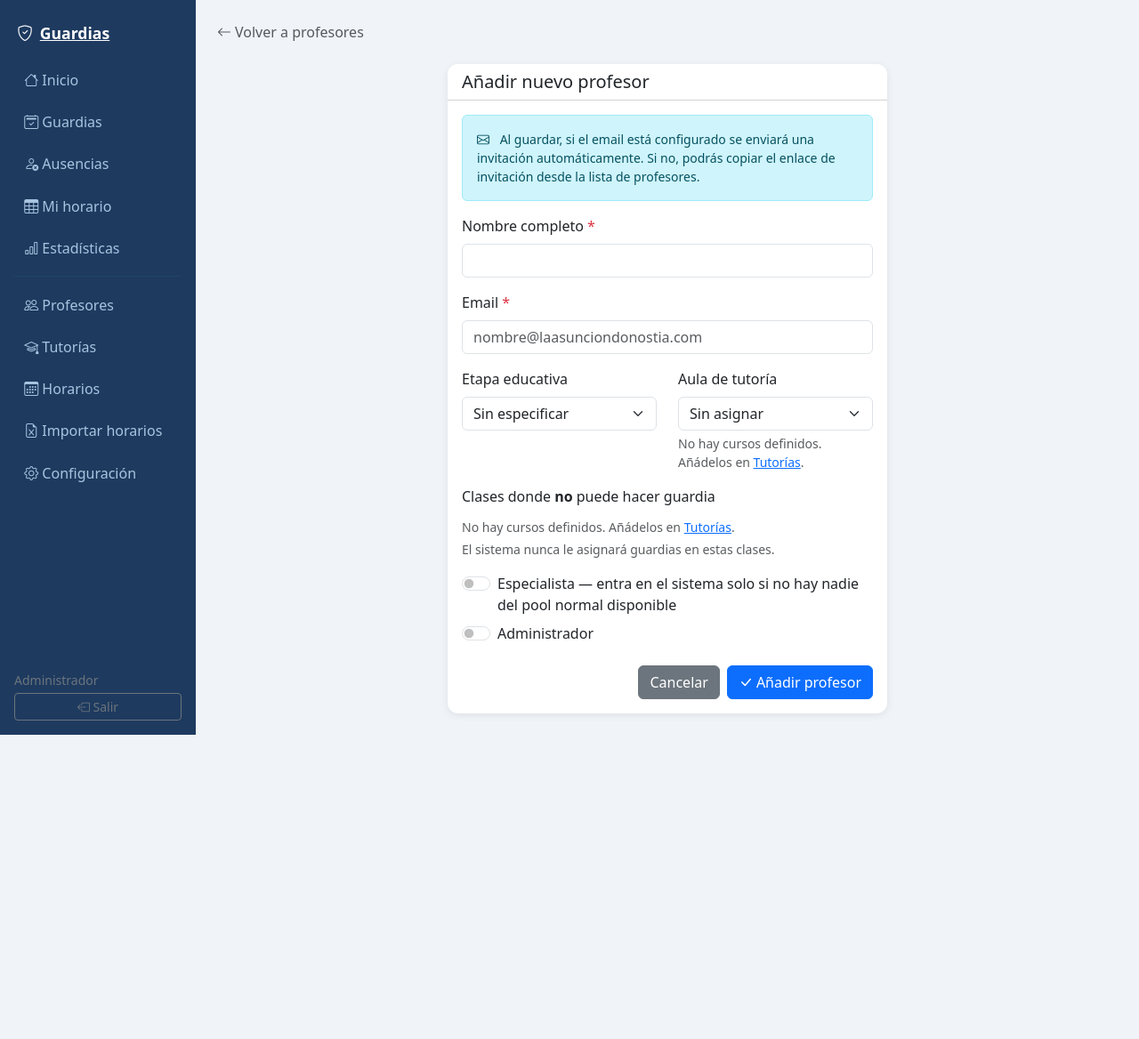
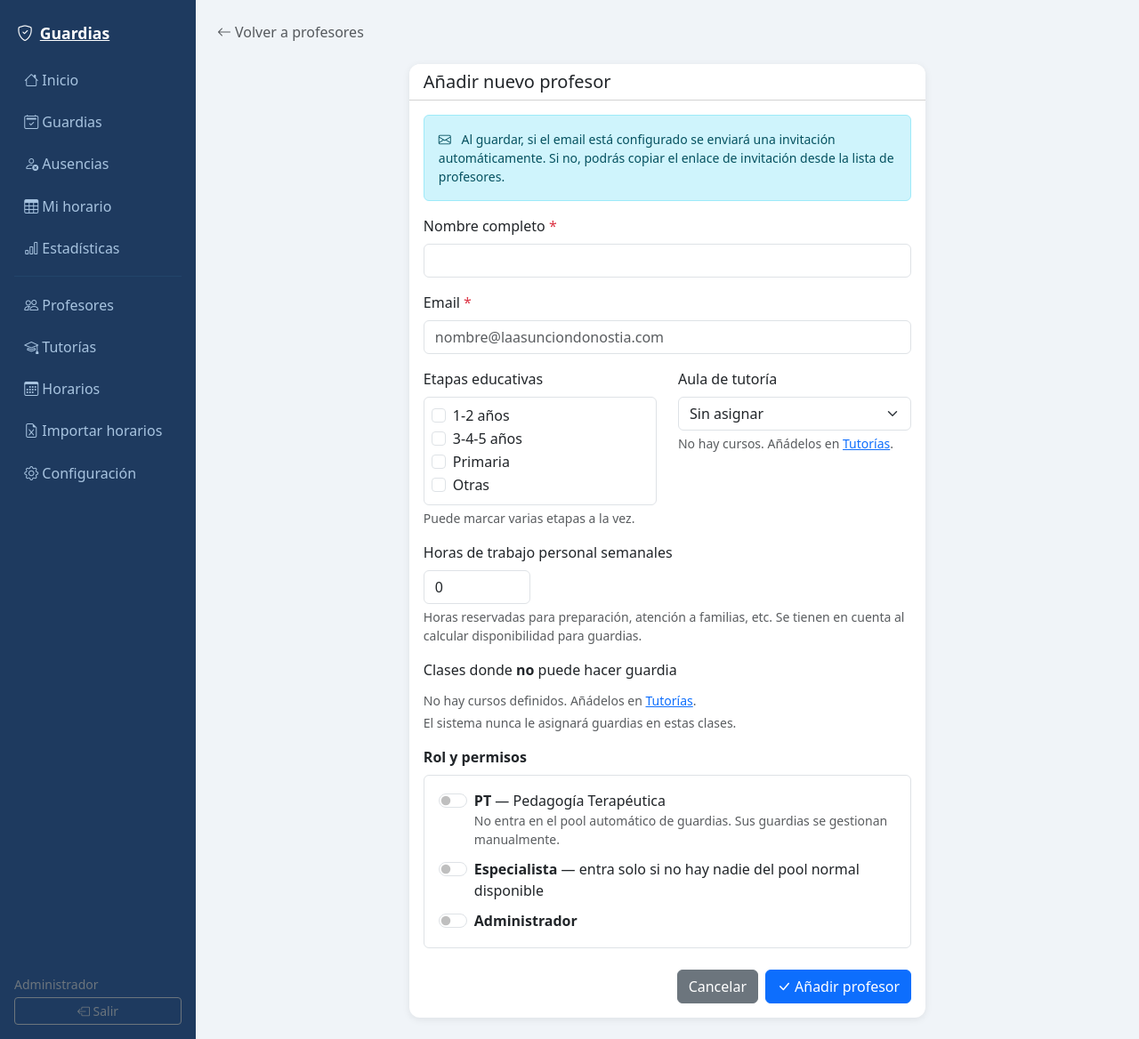
Before and after one commit to gajajaja010/guardias-colegio, a Flask app: page /profesores/nuevo in a window 1280 px wide. Shown: the whole page at 89% size. Before the commit the page ends 826 px from the top, so only its background shows below. Run offline with Flask 3, Linux system fonts and the light colour scheme; a user stored in the database is signed in.

Commit message:
Corregir persistencia de datos y mejorar gestión de profesores
- Fix DATABASE_URL: convierte postgres:// a postgresql:// (Render)
- Añade psycopg2-binary a requirements.txt para soporte PostgreSQL
- Añade migraciones para nuevas columnas (es_pt, horas_trabajo_personal, regla_horario)
- Profesores PT: nuevo flag es_pt, excluidos del pool automático de guardias
- Etapas múltiples: cambia desplegable por casillas para poder marcar Primaria+Infantil
- Horas de trabajo personal: nuevo campo por profesor para calcular disponibilidad
- Corrige bug en pestaña Reglas (selectattr 'none' → rejectattr en Jinja2)

https://claude.ai/code/session_01UVtDMd4Qmo79EsWDjFn9Rj

```diff
--- a/app.py
+++ b/app.py
@@ -11,7 +11,10 @@ import openpyxl
 
 app = Flask(__name__)
 app.config['SECRET_KEY'] = os.environ.get('SECRET_KEY', 'guardias-colegio-secret-2024')
-app.config['SQLALCHEMY_DATABASE_URI'] = os.environ.get('DATABASE_URL', 'sqlite:///guardias.db')
+_db_url = os.environ.get('DATABASE_URL', 'sqlite:///guardias.db')
+if _db_url.startswith('postgres://'):
+    _db_url = _db_url.replace('postgres://', 'postgresql://', 1)
+app.config['SQLALCHEMY_DATABASE_URI'] = _db_url
 app.config['SQLALCHEMY_TRACK_MODIFICATIONS'] = False
 
 # Email config (se configura en settings)
@@ -37,6 +40,18 @@ login_manager.login_message = 'Debes iniciar sesión para acceder.'
 serializer = URLSafeTimedSerializer(app.config['SECRET_KEY'])
 
 DIAS_SEMANA = ['Lunes', 'Martes', 'Miércoles', 'Jueves', 'Viernes']
+
+def parse_etapas(val):
+    """Convierte el campo etapa (JSON list o string legacy) a lista."""
+    if not val:
+        return []
+    val = str(val).strip()
+    if val.startswith('['):
+        try:
+            return json.loads(val)
+        except Exception:
+            return []
+    return [val] if val else []
 FRANJAS = ['9:00-10:00', '10:00-11:00', 'Patio', '11:30-12:30', '14:30-15:30', '15:30-16:30']
 
 # ───────────────────────────── MODELOS ─────────────────────────────
@@ -48,16 +63,18 @@ class Profesor(UserMixin, db.Model):
     nombre = db.Column(db.String(100), nullable=False)
     email = db.Column(db.String(120), unique=True, nullable=False)
     password_hash = db.Column(db.String(200))
-    etapa = db.Column(db.String(50))
+    etapa = db.Column(db.Text, default='[]')  # JSON list: ["Primaria", "3-4-5 años"]
     aula_tutoria = db.Column(db.String(50))
     aulas_bloqueadas = db.Column(db.Text, default='[]')  # JSON: ["2ºA", "3ºB"]
     es_admin = db.Column(db.Boolean, default=False)
     es_especialista = db.Column(db.Boolean, default=False)
+    es_pt = db.Column(db.Boolean, default=False)
     activo = db.Column(db.Boolean, default=True)
     de_baja = db.Column(db.Boolean, default=False)
     fecha_baja = db.Column(db.Date)
     fecha_vuelta = db.Column(db.Date)
     horas_max_semanales = db.Column(db.Integer, default=25)
+    horas_trabajo_personal = db.Column(db.Integer, default=0)
     creado = db.Column(db.DateTime, default=datetime.utcnow)
 
     horario = db.relationship('HorarioProfesor', backref='profesor', lazy=True, cascade='all, delete-orphan')
@@ -314,11 +331,11 @@ def buscar_profesor_para_guardia(dia, franja, excluir_id, aula=None, etapa_ausen
                 return False
         return True
 
-    candidatos = Profesor.query.filter_by(activo=True, de_baja=False, es_especialista=False).all()
+    candidatos = Profesor.query.filter_by(activo=True, de_baja=False, es_especialista=False, es_pt=False).all()
     candidatos = [p for p in candidatos if puede_cubrir(p)]
 
     if not candidatos:
-        candidatos = Profesor.query.filter_by(activo=True, de_baja=False, es_especialista=True).all()
+        candidatos = Profesor.query.filter_by(activo=True, de_baja=False, es_especialista=True, es_pt=False).all()
         candidatos = [p for p in candidatos if puede_cubrir(p)]
 
     if not candidatos:
@@ -475,11 +492,13 @@ def nuevo_profesor():
         p = Profesor(
             nombre=request.form.get('nombre', '').strip(),
             email=email,
-            etapa=request.form.get('etapa', '').strip() or None,
+            etapa=json.dumps(request.form.getlist('etapas')),
             aula_tutoria=request.form.get('aula_tutoria', '').strip() or None,
             aulas_bloqueadas=aulas_bloqueadas,
             es_admin=bool(request.form.get('es_admin')),
             es_especialista=bool(request.form.get('es_especialista')),
+            es_pt=bool(request.form.get('es_pt')),
+            horas_trabajo_personal=int(request.form.get('horas_trabajo_personal', 0) or 0),
         )
         db.session.add(p)
         db.session.commit()
@@ -564,12 +583,14 @@ def editar_profesor(id):
         return redirect(url_for('profesores'))
     if request.method == 'POST':
         p.nombre = request.form.get('nombre', '').strip()
-        p.etapa = request.form.get('etapa', '').strip() or None
+        p.etapa = json.dumps(request.form.getlist('etapas'))
         p.aula_tutoria = request.form.get('aula_tutoria', '').strip() or None
         p.aulas_bloqueadas = json.dumps(request.form.getlist('aulas_bloqueadas'))
+        p.horas_trabajo_personal = int(request.form.get('horas_trabajo_personal', 0) or 0)
         if current_user.es_admin:
             p.es_admin = bool(request.form.get('es_admin'))
             p.es_especialista = bool(request.form.get('es_especialista'))
+            p.es_pt = bool(request.form.get('es_pt'))
         nueva_pass = request.form.get('password', '').strip()
         if nueva_pass:
             p.password_hash = hash_password(nueva_pass)
@@ -1304,7 +1325,7 @@ def generar_horario_automatico():
     for pa in ProfesorAsignatura.query.all():
         prof_por_asig[pa.asignatura_id].append(pa.profesor_id)
 
-    prof_etapa = {p.id: p.etapa for p in profesores_activos}
+    prof_etapas = {p.id: parse_etapas(p.etapa) for p in profesores_activos}
     prof_tutoria = {p.aula_tutoria: p.id for p in profesores_activos if p.aula_tutoria}
     curso_nombre = {c.id: c.nombre for c in cursos_map.values()}
 
@@ -1312,7 +1333,10 @@ def generar_horario_automatico():
         asig = asig_map.get(asig_id)
         if not asig or not asig.etapa:
             return True
-        return prof_etapa.get(prof_id) == asig.etapa
+        etapas_prof = prof_etapas.get(prof_id, [])
+        if not etapas_prof:
+            return True
+        return asig.etapa in etapas_prof
 
     franjas_clase = [f for f in FRANJAS if f != 'Patio']
     primera_franja = franjas_clase[0] if franjas_clase else None
@@ -1940,6 +1964,11 @@ def init_db():
         'ALTER TABLE curso ADD COLUMN aula_cerrada BOOLEAN DEFAULT 0',
         'ALTER TABLE asignatura ADD COLUMN etapa VARCHAR(50)',
         'ALTER TABLE configuracion_email ADD COLUMN anthropic_api_key VARCHAR(200)',
+        'ALTER TABLE profesor ADD COLUMN es_pt BOOLEAN DEFAULT FALSE',
+        'ALTER TABLE profesor ADD COLUMN horas_trabajo_personal INTEGER DEFAULT 0',
+        'ALTER TABLE regla_horario ADD COLUMN dureza VARCHAR(10) DEFAULT \'dura\'',
+        'ALTER TABLE regla_horario ADD COLUMN profesor_id INTEGER REFERENCES profesor(id)',
+        'ALTER TABLE regla_horario ADD COLUMN curso_id_regla INTEGER REFERENCES curso(id)',
     ]
     for sql in migrations:
         try:
--- a/requirements.txt
+++ b/requirements.txt
@@ -8,3 +8,4 @@ openpyxl==3.1.5
 SQLAlchemy==2.0.49
 Werkzeug==3.1.5
 anthropic
+psycopg2-binary
--- a/templates/form_profesor.html
+++ b/templates/form_profesor.html
@@ -7,7 +7,7 @@
   </a>
 </div>
 <div class="row justify-content-center">
-  <div class="col-md-6">
+  <div class="col-md-7">
     <div class="card">
       <div class="card-header bg-white">
         <h5 class="mb-0">{{ 'Editar profesor' if profesor else 'Añadir nuevo profesor' }}</h5>
@@ -33,16 +33,24 @@
               placeholder="nombre@laasunciondonostia.com"
               {{ 'readonly' if profesor else 'required' }}>
           </div>
+
           <div class="row">
             <div class="col-md-6 mb-3">
-              <label class="form-label">Etapa educativa</label>
-              <select name="etapa" class="form-select">
-                <option value="">Sin especificar</option>
-                {% set etapas = ['1-2 años', '3-4-5 años', 'Primaria', 'Otras'] %}
-                {% for e in etapas %}
-                <option value="{{ e }}" {{ 'selected' if profesor and profesor.etapa == e }}>{{ e }}</option>
+              <label class="form-label">Etapas educativas</label>
+              {% set etapas_lista = ['1-2 años', '3-4-5 años', 'Primaria', 'Otras'] %}
+              {% set etapas_prof = profesor.etapa | from_json if profesor else [] %}
+              <div class="border rounded p-2">
+                {% for e in etapas_lista %}
+                <div class="form-check">
+                  <input class="form-check-input" type="checkbox"
+                    name="etapas" value="{{ e }}"
+                    id="etapa_{{ loop.index }}"
+                    {{ 'checked' if e in etapas_prof }}>
+                  <label class="form-check-label" for="etapa_{{ loop.index }}">{{ e }}</label>
+                </div>
                 {% endfor %}
-              </select>
+              </div>
+              <div class="form-text">Puede marcar varias etapas a la vez.</div>
             </div>
             <div class="col-md-6 mb-3">
               <label class="form-label">Aula de tutoría</label>
@@ -56,9 +64,17 @@
                 {% endfor %}
               </select>
               {% if not cursos %}
-              <div class="form-text text-muted">No hay cursos definidos. Añádelos en <a href="{{ url_for('tutorias') }}">Tutorías</a>.</div>
+              <div class="form-text text-muted">No hay cursos. Añádelos en <a href="{{ url_for('tutorias') }}">Tutorías</a>.</div>
               {% endif %}
             </div>
+          </div>
+
+          <div class="mb-3">
+            <label class="form-label">Horas de trabajo personal semanales</label>
+            <input type="number" name="horas_trabajo_personal" class="form-control"
+              min="0" max="40" value="{{ profesor.horas_trabajo_personal if profesor else 0 }}"
+              style="width:120px">
+            <div class="form-text">Horas reservadas para preparación, atención a familias, etc. Se tienen en cuenta al calcular disponibilidad para guardias.</div>
           </div>
 
           <div class="mb-3">
@@ -91,17 +107,30 @@
 
           {% if current_user.es_admin %}
           <div class="mb-3">
-            <div class="form-check form-switch mb-2">
+            <label class="form-label fw-semibold">Rol y permisos</label>
+            <div class="border rounded p-3 d-flex flex-column gap-2">
+              <div class="form-check form-switch">
+                <input class="form-check-input" type="checkbox" name="es_pt" id="esPT"
+                  {{ 'checked' if profesor and profesor.es_pt }}>
+                <label class="form-check-label" for="esPT">
+                  <strong>PT</strong> — Pedagogía Terapéutica
+                  <small class="text-muted d-block">No entra en el pool automático de guardias. Sus guardias se gestionan manualmente.</small>
+                </label>
+              </div>
+              <div class="form-check form-switch">
                 <input class="form-check-input" type="checkbox" name="es_especialista" id="especialista"
                   {{ 'checked' if profesor and profesor.es_especialista }}>
                 <label class="form-check-label" for="especialista">
-                Especialista — entra en el sistema solo si no hay nadie del pool normal disponible
+                  <strong>Especialista</strong> — entra solo si no hay nadie del pool normal disponible
                 </label>
               </div>
               <div class="form-check form-switch">
                 <input class="form-check-input" type="checkbox" name="es_admin" id="esAdmin"
                   {{ 'checked' if profesor and profesor.es_admin }}>
-              <label class="form-check-label" for="esAdmin">Administrador</label>
+                <label class="form-check-label" for="esAdmin">
+                  <strong>Administrador</strong>
+                </label>
+              </div>
             </div>
           </div>
           {% endif %}
--- a/templates/horarios_construccion.html
+++ b/templates/horarios_construccion.html
@@ -685,7 +685,7 @@
         <span class="badge bg-secondary">{{ reglas|length }}</span>
       </div>
       <div class="card-body p-0">
-        {% set reglas_asig = reglas|selectattr('profesor_regla', 'none')|list %}
+        {% set reglas_asig = reglas|rejectattr('profesor_regla')|list %}
         {% set reglas_prof = reglas|selectattr('profesor_regla')|list %}
         {% if reglas %}
 
```
Lines whose indentation alone changed are shown as unchanged.
